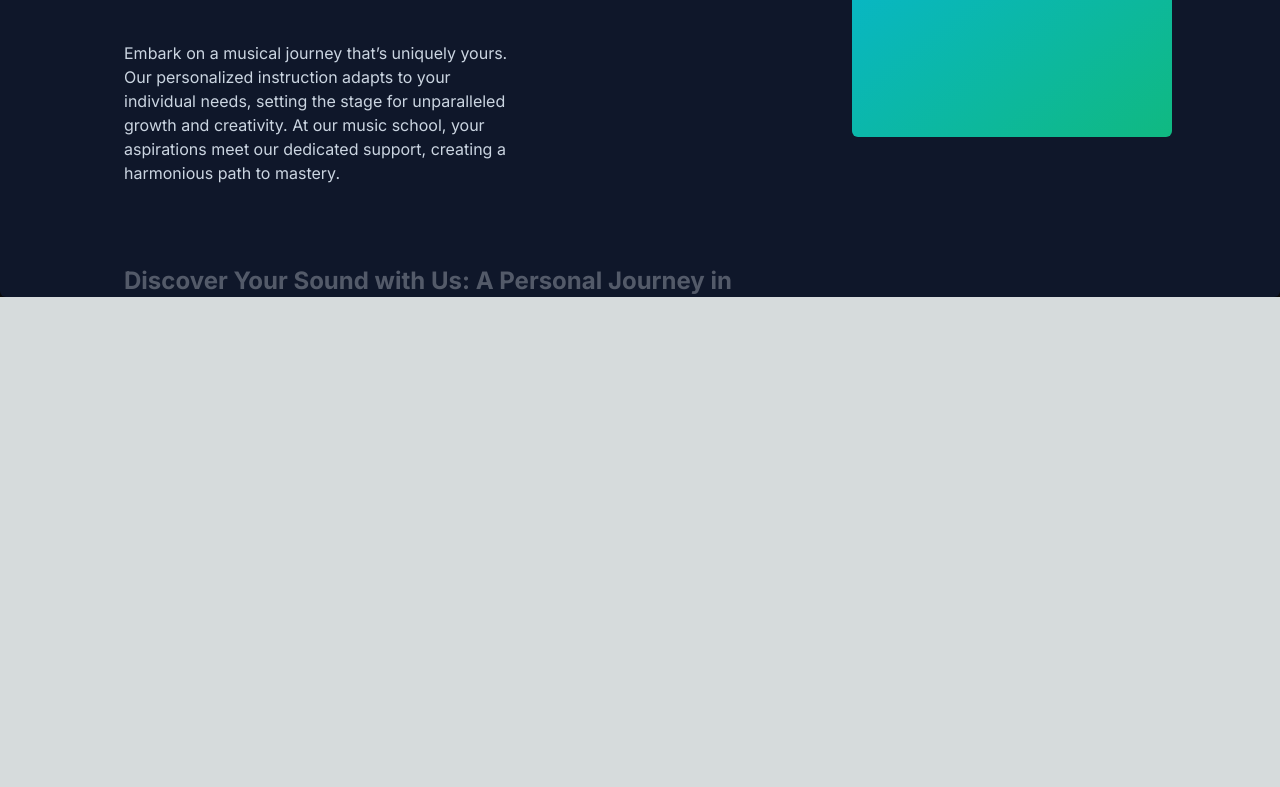
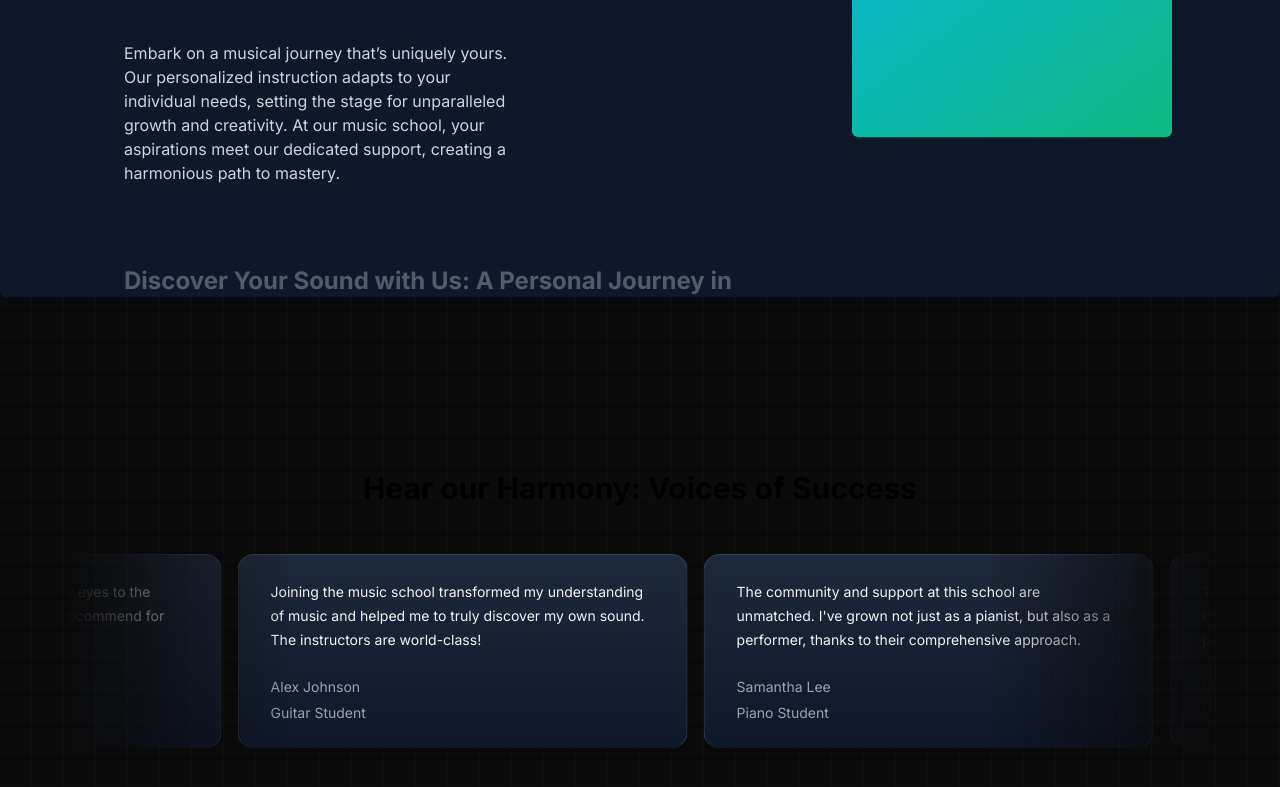
Before and after one commit to 21namanpandey/NextJs-Academy-Project, a Next.js app: page / in a window 1280 px wide. Shown: the part 1583-2370 px from the top of the page. Before the commit the page ends 1880 px from the top, so only its background shows below. Built offline with nearby package versions, Linux system fonts and the light colour scheme.

Commit message:
create Testimonial Card Section

```diff
--- a/package.json
+++ b/package.json
@@ -11,6 +11,7 @@
   "dependencies": {
     "clsx": "^2.1.1",
     "framer-motion": "^11.2.10",
+    "mini-svg-data-uri": "^1.4.4",
     "next": "14.2.1",
     "react": "^18",
     "react-dom": "^18",
--- a/src/app/page.tsx
+++ b/src/app/page.tsx
@@ -1,5 +1,6 @@
 import FeaturedCourses from "@/components/FeaturedCourses";
 import HeroSection from "@/components/HeroSection";
+import MusicSchoolTestimonialCards from "@/components/TestimonialCards";
 import WhyChooseUs from "@/components/WhyChooseUs";
 
 export default function Home() {
@@ -9,6 +10,7 @@
       <HeroSection />
       <FeaturedCourses />
       <WhyChooseUs />
+      <MusicSchoolTestimonialCards />
     </main>
   );
 }
--- /dev/null
+++ b/src/components/TestimonialCards.tsx
@@ -0,0 +1,57 @@
+"use client";
+import React, { useEffect, useState } from "react";
+import { InfiniteMovingCards } from "./ui/infinite-moving-cards";
+
+const musicSchoolTestimonials = [
+  {
+    quote:
+      "Joining the music school transformed my understanding of music and helped me to truly discover my own sound. The instructors are world-class!",
+    name: "Alex Johnson",
+    title: "Guitar Student",
+  },
+  {
+    quote:
+      "The community and support at this school are unmatched. I've grown not just as a pianist, but also as a performer, thanks to their comprehensive approach.",
+    name: "Samantha Lee",
+    title: "Piano Student",
+  },
+  {
+    quote:
+      "This school offered me the tools and confidence to take my singing to the next level. I'm endlessly grateful for the personalized coaching.",
+    name: "Michael Chen",
+    title: "Vocal Student",
+  },
+  {
+    quote:
+      "As a violinist, finding the right mentor can be challenging, but this school matched me with a teacher who truly understands my goals and challenges.",
+    name: "Emily Taylor",
+    title: "Violin Student",
+  },
+  {
+    quote:
+      "The production courses here opened my eyes to the intricacies of music production. Highly recommend for any aspiring producers!",
+    name: "Chris Morales",
+    title: "Music Production Student",
+  },
+];
+
+const MusicSchoolTestimonialCards = () => {
+  return (
+    <div className="h-[40rem] w-full dark:bg-black dark:bg-grid-white/[0.2] relative flex flex-col items-center justify-center overflow-hidden ">
+      <h2 className="text-3xl font-bold text-center mb-8 z-10">
+        Hear our Harmony: Voices of Success
+      </h2>
+      <div className="flex justify-center w-full overflow-hidden px-4 sm:px-6 lg:px-8">
+        <div className="w-full max-w-6xl">
+          <InfiniteMovingCards
+            items={musicSchoolTestimonials}
+            direction="right"
+            speed="slow"
+          />
+        </div>
+      </div>
+    </div>
+  );
+};
+
+export default MusicSchoolTestimonialCards;
--- /dev/null
+++ b/src/components/ui/infinite-moving-cards.tsx
@@ -0,0 +1,121 @@
+"use client";
+
+import { cn } from "@/utils/cn";
+import React, { useEffect, useState } from "react";
+
+export const InfiniteMovingCards = ({
+  items,
+  direction = "left",
+  speed = "fast",
+  pauseOnHover = true,
+  className,
+}: {
+  items: {
+    quote: string;
+    name: string;
+    title: string;
+  }[];
+  direction?: "left" | "right";
+  speed?: "fast" | "normal" | "slow";
+  pauseOnHover?: boolean;
+  className?: string;
+}) => {
+  const containerRef = React.useRef<HTMLDivElement>(null);
+  const scrollerRef = React.useRef<HTMLUListElement>(null);
+
+  useEffect(() => {
+    addAnimation();
+  }, []);
+  const [start, setStart] = useState(false);
+  function addAnimation() {
+    if (containerRef.current && scrollerRef.current) {
+      const scrollerContent = Array.from(scrollerRef.current.children);
+
+      scrollerContent.forEach((item) => {
+        const duplicatedItem = item.cloneNode(true);
+        if (scrollerRef.current) {
+          scrollerRef.current.appendChild(duplicatedItem);
+        }
+      });
+
+      getDirection();
+      getSpeed();
+      setStart(true);
+    }
+  }
+  const getDirection = () => {
+    if (containerRef.current) {
+      if (direction === "left") {
+        containerRef.current.style.setProperty(
+          "--animation-direction",
+          "forwards"
+        );
+      } else {
+        containerRef.current.style.setProperty(
+          "--animation-direction",
+          "reverse"
+        );
+      }
+    }
+  };
+  const getSpeed = () => {
+    if (containerRef.current) {
+      if (speed === "fast") {
+        containerRef.current.style.setProperty("--animation-duration", "20s");
+      } else if (speed === "normal") {
+        containerRef.current.style.setProperty("--animation-duration", "40s");
+      } else {
+        containerRef.current.style.setProperty("--animation-duration", "80s");
+      }
+    }
+  };
+  return (
+    <div
+      ref={containerRef}
+      className={cn(
+        "scroller relative z-20  max-w-7xl overflow-hidden  [mask-image:linear-gradient(to_right,transparent,white_20%,white_80%,transparent)]",
+        className
+      )}
+    >
+      <ul
+        ref={scrollerRef}
+        className={cn(
+          " flex min-w-full shrink-0 gap-4 py-4 w-max flex-nowrap",
+          start && "animate-scroll ",
+          pauseOnHover && "hover:[animation-play-state:paused]"
+        )}
+      >
+        {items.map((item, idx) => (
+          <li
+            className="w-[350px] max-w-full relative rounded-2xl border border-b-0 flex-shrink-0 border-slate-700 px-8 py-6 md:w-[450px]"
+            style={{
+              background:
+                "linear-gradient(180deg, var(--slate-800), var(--slate-900)",
+            }}
+            key={item.name}
+          >
+            <blockquote>
+              <div
+                aria-hidden="true"
+                className="user-select-none -z-1 pointer-events-none absolute -left-0.5 -top-0.5 h-[calc(100%_+_4px)] w-[calc(100%_+_4px)]"
+              ></div>
+              <span className=" relative z-20 text-sm leading-[1.6] text-gray-100 font-normal">
+                {item.quote}
+              </span>
+              <div className="relative z-20 mt-6 flex flex-row items-center">
+                <span className="flex flex-col gap-1">
+                  <span className=" text-sm leading-[1.6] text-gray-400 font-normal">
+                    {item.name}
+                  </span>
+                  <span className=" text-sm leading-[1.6] text-gray-400 font-normal">
+                    {item.title}
+                  </span>
+                </span>
+              </div>
+            </blockquote>
+          </li>
+        ))}
+      </ul>
+    </div>
+  );
+};
--- a/tailwind.config.ts
+++ b/tailwind.config.ts
@@ -4,6 +4,8 @@
 const {
   default: flattenColorPalette,
 } = require("tailwindcss/lib/util/flattenColorPalette");
+
+const svgToDataUri = require("mini-svg-data-uri");
 
 const config: Config = {
   content: [
@@ -15,6 +17,8 @@
     extend: {
       animation: {
         spotlight: "spotlight 2s ease .75s 1 forwards",
+        scroll:
+          "scroll var(--animation-duration, 40s) var(--animation-direction, forwards) linear infinite",
       },
       keyframes: {
         spotlight: {
@@ -27,6 +31,11 @@
             transform: "translate(-50%,-40%) scale(1)",
           },
         },
+        scroll: {
+          to: {
+            transform: "translate(calc(-50% - 0.5rem))",
+          },
+        },
       },
       backgroundImage: {
         "gradient-radial": "radial-gradient(var(--tw-gradient-stops))",
@@ -37,6 +46,7 @@
   },
   plugins: [
     addVariablesForColors,
+    addSvgPatterns,
   ],
 };
 function addVariablesForColors({ addBase, theme }: any) {
@@ -48,4 +58,26 @@
     ":root": newVars,
   });
 }
+function addSvgPatterns({ matchUtilities, theme }: any) {
+  matchUtilities(
+    {
+      'bg-grid': (value: any) => ({
+        backgroundImage: `url("${svgToDataUri(
+          `<svg xmlns="http://www.w3.org/2000/svg" viewBox="0 0 32 32" width="32" height="32" fill="none" stroke="${value}"><path d="M0 .5H31.5V32"/></svg>`
+        )}")`,
+      }),
+      'bg-grid-small': (value: any) => ({
+        backgroundImage: `url("${svgToDataUri(
+          `<svg xmlns="http://www.w3.org/2000/svg" viewBox="0 0 32 32" width="8" height="8" fill="none" stroke="${value}"><path d="M0 .5H31.5V32"/></svg>`
+        )}")`,
+      }),
+      'bg-dot': (value: any) => ({
+        backgroundImage: `url("${svgToDataUri(
+          `<svg xmlns="http://www.w3.org/2000/svg" viewBox="0 0 32 32" width="16" height="16" fill="none"><circle fill="${value}" id="pattern-circle" cx="10" cy="10" r="1.6257413380501518"></circle></svg>`
+        )}")`,
+      }),
+    },
+    { values: flattenColorPalette(theme('backgroundColor')), type: 'color' }
+  );
+}
 export default config;
```
Also changed, not shown: 1 other file (tests, documents, lock files or other folders).
